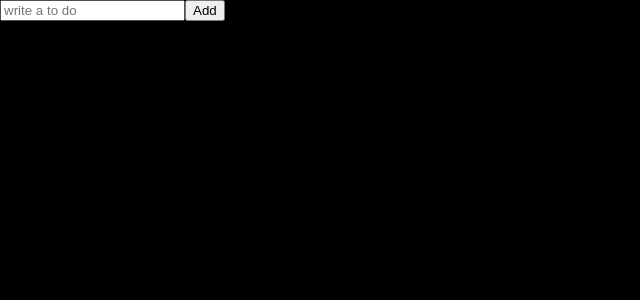
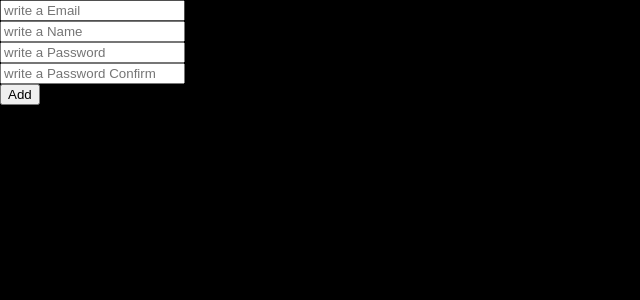
Before and after one commit to sorrynthx/react-study, a React (Create React App) app in the folder to-do-app/: page / in a window 1280 px wide. Shown: the top 300 px of the page, without its empty margins (0-640 px from the left). Built offline with nearby package versions, Linux system fonts and the light colour scheme.

Commit message:
2022-05-04 To-Do-App - 타입스크립트 - react-hook-form 설치 + watch() 함수 설정

```diff
--- a/to-do-app/package.json
+++ b/to-do-app/package.json
@@ -14,6 +14,7 @@
     "react": "^18.1.0",
     "react-dom": "^18.1.0",
     "react-helmet-async": "^1.3.0",
+    "react-hook-form": "^7.30.0",
     "react-router-dom": "^6.3.0",
     "react-scripts": "5.0.1",
     "recoil": "^0.7.2",
--- a/to-do-app/src/ToDoList.tsx
+++ b/to-do-app/src/ToDoList.tsx
@@ -1,24 +1,48 @@
 import React, { useState } from "react";
+import {useForm} from "react-hook-form";
+
+// function ToDoList() {
+//     const [toDo, setTodo] = useState("");
+//     const [toDoError, setTodoError] = useState("");
+//     const onChange = (event:React.FormEvent<HTMLInputElement>) => {
+//         const {
+//             currentTarget: {value},
+//         } = event;
+//         setTodo(value);
+//         setTodoError("");
+//     };
+//     const onSubmit = (event:React.FormEvent<HTMLFormElement>) => {
+//         event.preventDefault();
+//         if (toDo.length < 10) {
+//             return setTodoError("To do should be longer");
+//         }
+//         console.log("submit");
+//     };
+//     return (
+//         <div>
+//             <form onSubmit={onSubmit}>
+//                 <input placeholder="write a to do" value={toDo} onChange={onChange} />
+//                 <button>Add</button>
+//                 {toDoError !== "" ? toDoError : ""}
+//             </form>
+
+//         </div>
+//     );
+// }
 
 function ToDoList() {
-    const [toDo, setTodo] = useState("");
-    const onChange = (event:React.FormEvent<HTMLInputElement>) => {
-        const {
-            currentTarget: {value},
-        } = event;
-        setTodo(value);
-    };
-    const onSubmit = (event:React.FormEvent<HTMLFormElement>) => {
-        event.preventDefault();
-        console.log(toDo);
-    };
+    const {register, watch} = useForm();
+    console.log(watch());
+
     return (
         <div>
-            <form onSubmit={onSubmit}>
-                <input placeholder="write a to do" value={toDo} onChange={onChange} />
+            <form>
+                <input {...register("email")} placeholder="write a Email" /><br/>
+                <input {...register("name")} placeholder="write a Name" /><br/>
+                <input {...register("password")} placeholder="write a Password" /><br/>
+                <input {...register("password_confirm")} placeholder="write a Password Confirm" /><br/>
                 <button>Add</button>
             </form>
-
         </div>
     );
 }
```
Also changed, not shown: to-do-app/src/install.txt (added), 1 other file (tests, documents, lock files or other folders).
